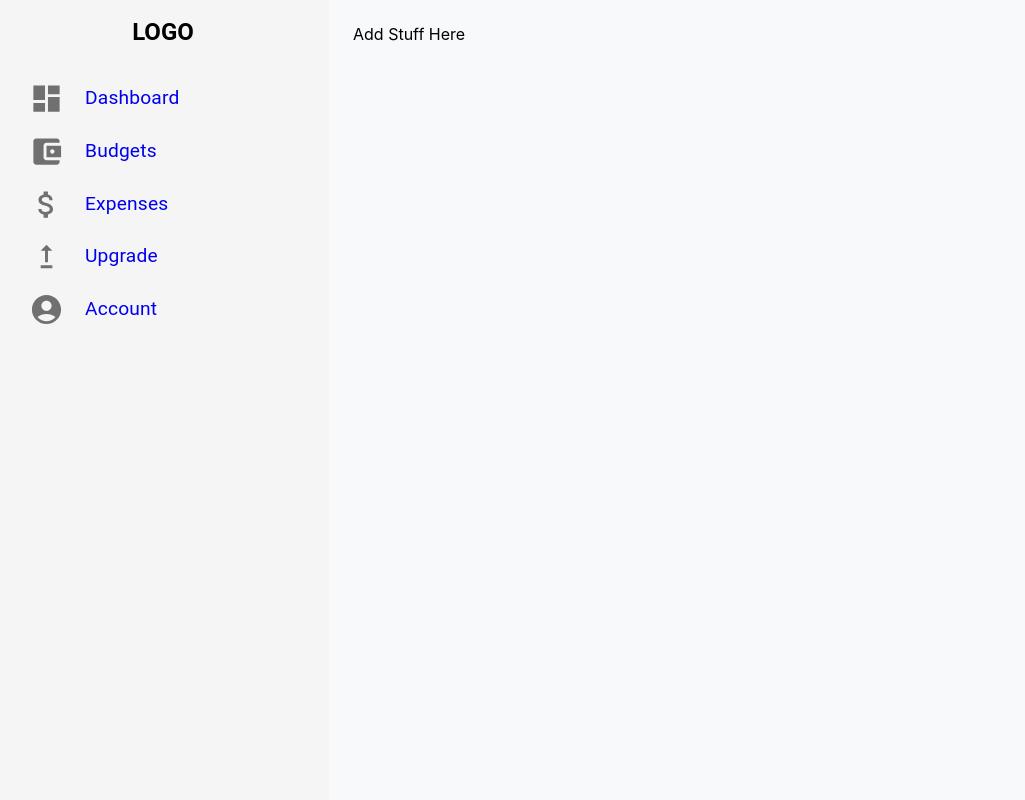
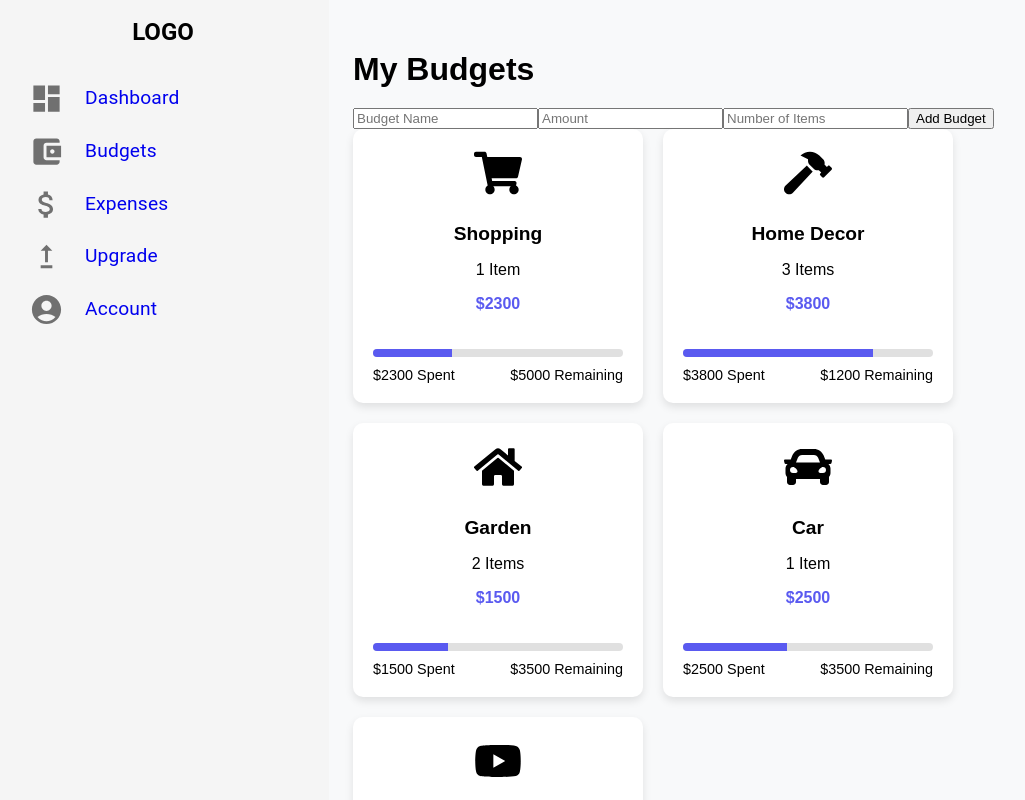
Before and after one commit to DioneCabigas/CSIT340BudgetTracker, a React (Create React App) app in the folder budget-tracker/: page /budgets in a window 1280 px wide. Shown: the top 800 px of the page, without its empty margins (3-1028 px from the left). Built offline with nearby package versions, Linux system fonts and the light colour scheme.

Commit message:
fixed budget

```diff
--- a/budget-tracker/src/Budgets.jsx
+++ b/budget-tracker/src/Budgets.jsx
@@ -1,19 +1,110 @@
-import React from "react";
-import Sidebar from "./Sidebar";
+import React, { useState } from 'react';
+import Sidebar from './Sidebar';
+import './css/budget.css';
+import {
+  FaHome, FaCar, FaShoppingCart, FaHammer, FaYoutube, FaUser, FaSignOutAlt,
+  FaListUl, FaPiggyBank, FaFileInvoice
+} from 'react-icons/fa';
 
 const Budgets = () => {
+  // Initial budgets data
+  const initialBudgets = [
+    { id: 1, icon: <FaShoppingCart />, name: 'Shopping', amount: 2300, items: 1, spent: 2300, remaining: 5000 },
+    { id: 2, icon: <FaHammer />, name: 'Home Decor', amount: 3800, items: 3, spent: 3800, remaining: 1200 },
+    { id: 3, icon: <FaHome />, name: 'Garden', amount: 1500, items: 2, spent: 1500, remaining: 3500 },
+    { id: 4, icon: <FaCar />, name: 'Car', amount: 2500, items: 1, spent: 2500, remaining: 3500 },
+    { id: 5, icon: <FaYoutube />, name: 'YouTube', amount: 4000, items: 2, spent: 4000, remaining: 1000 },
+  ];
 
+  const [budgets, setBudgets] = useState(initialBudgets);
+  const [newBudget, setNewBudget] = useState({ name: '', amount: '', items: '' });
 
-    return (
-        <div style={{ display: 'flex', minHeight: '100vh', backgroundColor: '#f8f9fa' }}>
-            {/* Sidebar */}
-            <Sidebar/>
+  // Handle form input changes
+  const handleInputChange = (e) => {
+    const { name, value } = e.target;
+    setNewBudget({ ...newBudget, [name]: value });
+  };
 
-            <main style={{ flex: 1, padding: '1.5rem' }}>
-                Add Stuff Here
-            </main>
+  // Handle adding a new budget
+  const handleAddBudget = () => {
+    if (newBudget.name && newBudget.amount && newBudget.items) {
+      const newId = budgets.length + 1;
+      const newCard = {
+        id: newId,
+        icon: <FaPiggyBank />,
+        name: newBudget.name,
+        amount: parseInt(newBudget.amount),
+        items: parseInt(newBudget.items),
+        spent: 0,
+        remaining: parseInt(newBudget.amount),
+      };
+      setBudgets([...budgets, newCard]);
+      setNewBudget({ name: '', amount: '', items: '' });
+    }
+  };
+
+  return (
+    <div style={{ display: 'flex', minHeight: '100vh', backgroundColor: '#f8f9fa' }}>
+      {/* Sidebar */}
+      <Sidebar />
+
+      <main className="main-content" style={{ flex: 1, padding: '1.5rem' }}>
+        <h2>My Budgets</h2>
+
+        {/* Add Budget Form */}
+        <div className="add-budget-form">
+          <input
+            type="text"
+            name="name"
+            placeholder="Budget Name"
+            value={newBudget.name}
+            onChange={handleInputChange}
+          />
+          <input
+            type="number"
+            name="amount"
+            placeholder="Amount"
+            value={newBudget.amount}
+            onChange={handleInputChange}
+          />
+          <input
+            type="number"
+            name="items"
+            placeholder="Number of Items"
+            value={newBudget.items}
+            onChange={handleInputChange}
+          />
+          <button onClick={handleAddBudget}>Add Budget</button>
         </div>
-    )
-}
+
+        {/* Budget Cards */}
+        <div className="budget-cards">
+          {budgets.map((budget) => (
+            <div key={budget.id} className="budget-card">
+              <div className="card-icon">{budget.icon}</div>
+              <div className="card-info">
+                <h3>{budget.name}</h3>
+                <p>{budget.items} Item{budget.items > 1 ? 's' : ''}</p>
+                <h4>${budget.amount}</h4>
+              </div>
+              <div className="card-progress">
+                <div className="progress-bar">
+                  <div
+                    className="progress-fill"
+                    style={{ width: `${(budget.spent / (budget.spent + budget.remaining)) * 100}%` }}
+                  ></div>
+                </div>
+                <div className="card-stats">
+                  <span>${budget.spent} Spent</span>
+                  <span>${budget.remaining} Remaining</span>
+                </div>
+              </div>
+            </div>
+          ))}
+        </div>
+      </main>
+    </div>
+  );
+};
 
 export default Budgets;
--- /dev/null
+++ b/budget-tracker/src/css/budget.css
@@ -0,0 +1,128 @@
+body {
+    margin: 0;
+    padding: 0;
+    font-family: 'Arial', sans-serif;
+    background-color: #f5f5f5;
+  }
+
+  .budget-container {
+    display: flex;
+  }
+
+  .sidebar {
+    width: 250px;
+    background-color: #f0f0f5;
+    display: flex;
+    flex-direction: column;
+    align-items: center;
+    padding-top: 20px;
+  }
+
+  .logo {
+    font-size: 1.5rem;
+    margin-bottom: 20px;
+  }
+
+  nav ul {
+    list-style: none;
+    padding: 0;
+  }
+
+  nav li {
+    display: flex;
+    align-items: center;
+    padding: 15px 20px;
+    cursor: pointer;
+    transition: background-color 0.3s;
+  }
+
+  nav li.active,
+  nav li:hover {
+    background-color: #c7d3ff;
+  }
+
+  .profile-section {
+    margin-top: auto;
+    padding: 20px;
+    width: 100%;
+    display: flex;
+    justify-content: space-around;
+    align-items: center;
+    background-color: #e0e0e5;
+  }
+
+  .profile-icon,
+  .logout-icon {
+    font-size: 1.5rem;
+    cursor: pointer;
+  }
+
+  .main-content {
+    flex-grow: 1;
+    padding: 20px;
+  }
+
+  h2 {
+    font-size: 2rem;
+    margin-bottom: 20px;
+  }
+
+  .budget-cards {
+    display: flex;
+    flex-wrap: wrap;
+    gap: 20px;
+  }
+
+  .budget-card {
+    background-color: #ffffff;
+    border-radius: 10px;
+    box-shadow: 0 4px 8px rgba(0, 0, 0, 0.1);
+    padding: 20px;
+    width: 250px;
+    display: flex;
+    flex-direction: column;
+    align-items: center;
+  }
+
+  .card-icon {
+    font-size: 3rem;
+  }
+
+  .card-info {
+    text-align: center;
+    margin: 15px 0;
+  }
+
+  .card-info h3 {
+    margin: 0;
+    font-size: 1.2rem;
+  }
+
+  .card-info h4 {
+    margin-top: 10px;
+    color: #5a5af0;
+  }
+
+  .card-progress {
+    width: 100%;
+  }
+
+  .progress-bar {
+    height: 8px;
+    background-color: #e0e0e0;
+    border-radius: 4px;
+    overflow: hidden;
+    margin-bottom: 10px;
+  }
+
+  .progress-fill {
+    height: 100%;
+    background-color: #5a5af0;
+    transition: width 0.4s ease-in-out;
+  }
+
+  .card-stats {
+    display: flex;
+    justify-content: space-between;
+    font-size: 0.9rem;
+  }
```
Also changed, not shown: 2 other files (tests, documents, lock files or other folders).
